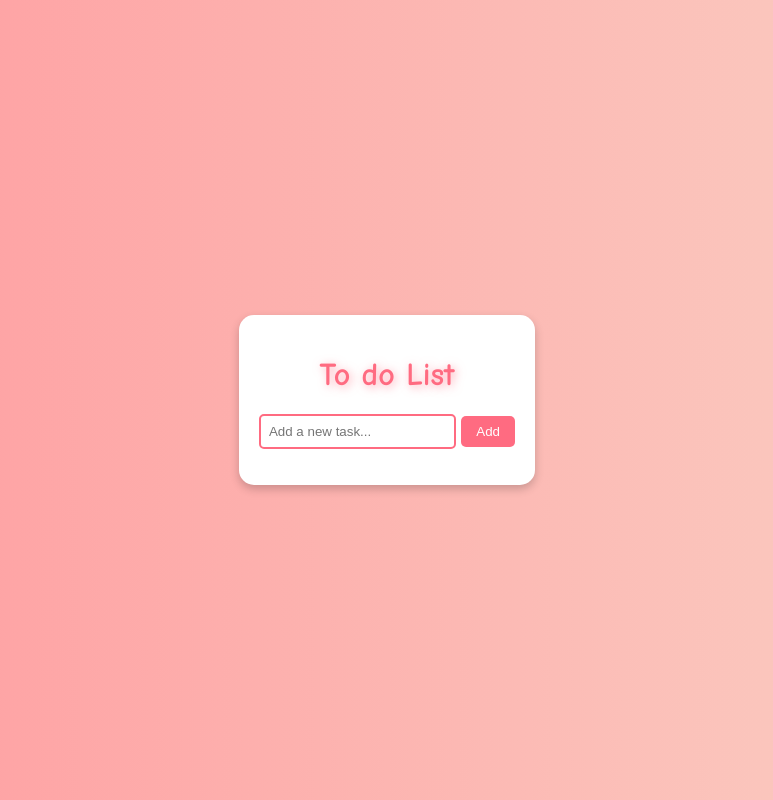
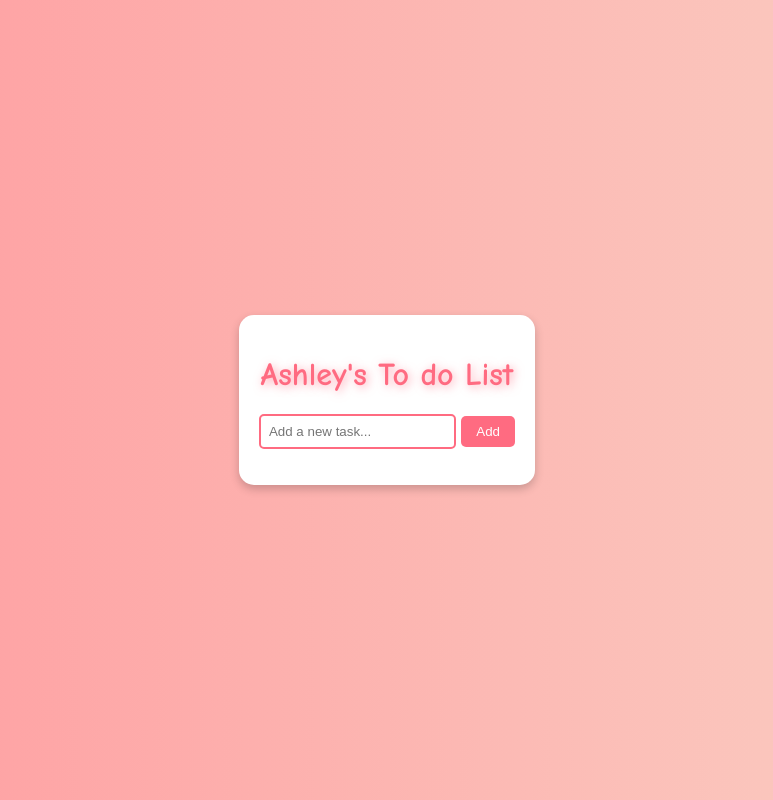
Before and after one commit to ashniv07/docker-sample-repo, a plain HTML site: page index.html in a window 1280 px wide. Shown: the whole page, without its empty margins (253-1026 px from the left). Drawn offline with Linux system fonts and the light colour scheme.

Commit message:
new change

```diff
--- a/index.html
+++ b/index.html
@@ -8,7 +8,7 @@
 </head>
 <body>
     <div class="container">
-        <h1>To do List</h1>
+        <h1>Ashley's To do List</h1>
         <div class="input-area">
             <input type="text" id="taskInput" placeholder="Add a new task...">
             <button id="addTask">Add</button>
```
